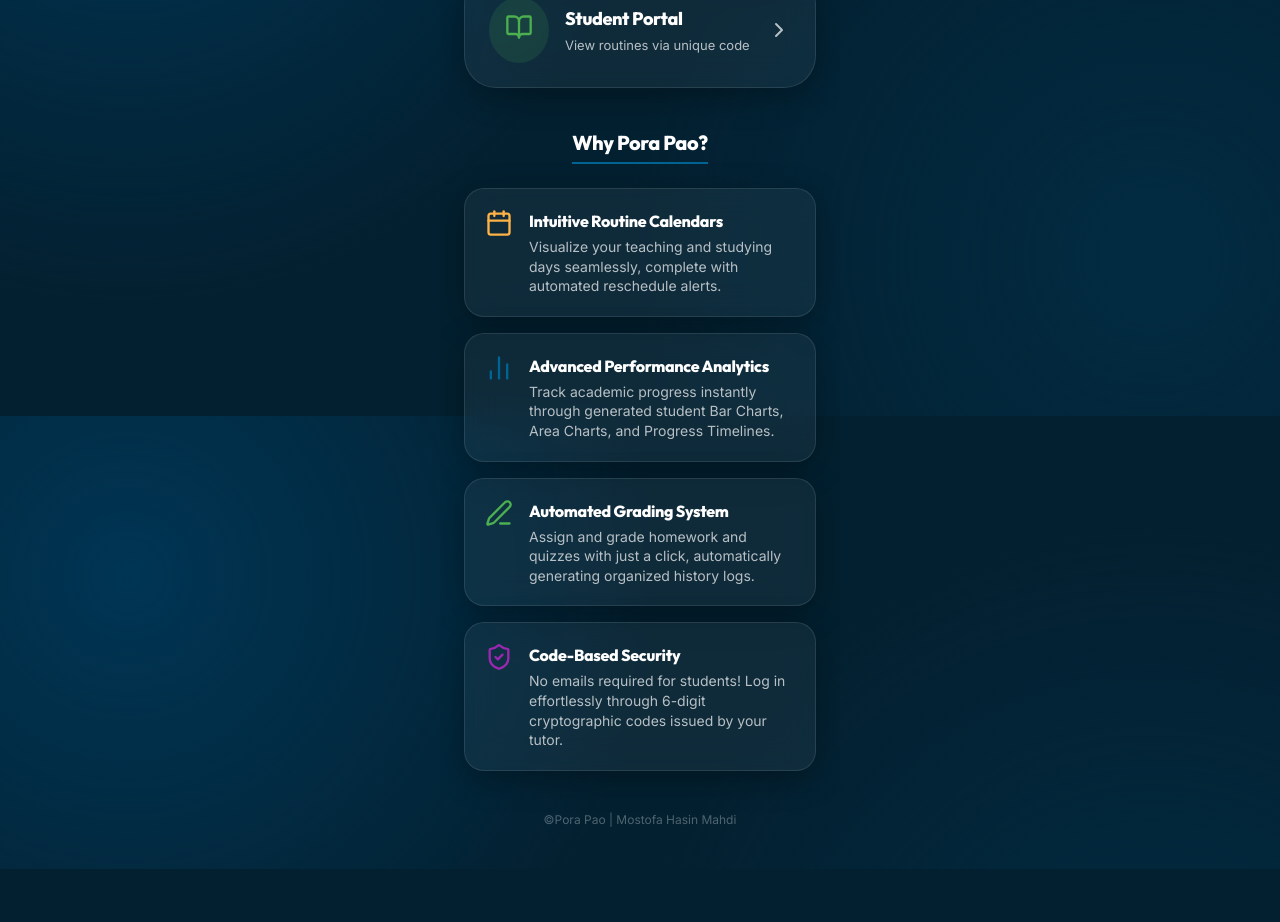
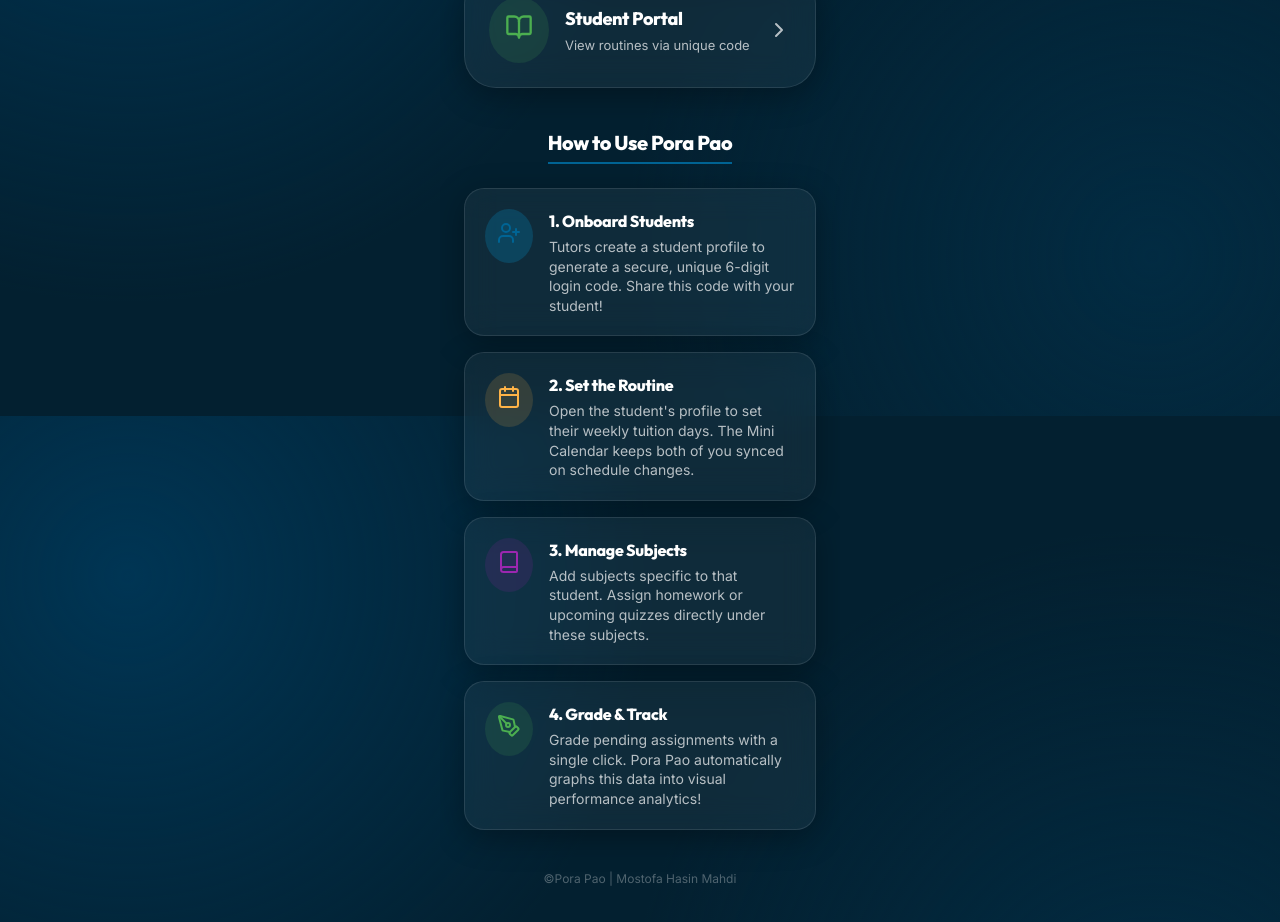
Before and after one commit to Mostofa-Hasin-Mahdi/pora-pao, a React (Vite) app in the folder client/: page / in a window 1280 px wide. Shown: the part 384-1306 px from the top of the page. Before the commit the page ends 1253 px from the top, so only its background shows below. Built offline with nearby package versions, Linux system fonts and the light colour scheme; no server answers.

Commit message:
Landing Page: Added a tutorial on how to use Pora Pao

```diff
--- a/client/src/pages/LandingPage.jsx
+++ b/client/src/pages/LandingPage.jsx
@@ -1,6 +1,6 @@
 import React from 'react';
 import { Link } from 'react-router-dom';
-import { BookOpen, GraduationCap, ChevronRight, BarChart2, Calendar, Edit3, ShieldCheck } from 'lucide-react';
+import { BookOpen, GraduationCap, ChevronRight, Calendar, Book, PenTool, UserPlus } from 'lucide-react';
 
 export default function LandingPage() {
     return (
@@ -44,41 +44,49 @@
                 </Link>
             </div>
 
-            {/* Features Showcase */}
+            {/* Tutorial Showcase */}
             <div style={{ textAlign: 'center', marginBottom: '24px' }}>
-                <h2 style={{ fontSize: '20px', color: 'white', display: 'inline-block', borderBottom: '2px solid var(--c-accent-1)', paddingBottom: '4px' }}>Why Pora Pao?</h2>
+                <h2 style={{ fontSize: '20px', color: 'white', display: 'inline-block', borderBottom: '2px solid var(--c-accent-1)', paddingBottom: '4px' }}>How to Use Pora Pao</h2>
             </div>
 
             <div style={{ display: 'flex', flexDirection: 'column', gap: '16px' }}>
                 <div className="glass-panel" style={{ padding: '20px', display: 'flex', gap: '16px', alignItems: 'flex-start' }}>
-                    <Calendar size={28} color="#ffb347" style={{ flexShrink: 0 }} />
+                    <div style={{ background: 'rgba(0, 168, 232, 0.2)', padding: '12px', borderRadius: '50%', flexShrink: 0 }}>
+                        <UserPlus size={24} color="var(--c-accent-1)" />
+                    </div>
                     <div>
-                        <h4 style={{ margin: '0 0 4px 0', fontSize: '16px', color: 'white' }}>Intuitive Routine Calendars</h4>
-                        <p style={{ margin: 0, fontSize: '14px', color: 'var(--c-text-secondary)', lineHeight: '1.4' }}>Visualize your teaching and studying days seamlessly, complete with automated reschedule alerts.</p>
+                        <h4 style={{ margin: '0 0 4px 0', fontSize: '16px', color: 'white' }}>1. Onboard Students</h4>
+                        <p style={{ margin: 0, fontSize: '14px', color: 'var(--c-text-secondary)', lineHeight: '1.4' }}>Tutors create a student profile to generate a secure, unique 6-digit login code. Share this code with your student!</p>
                     </div>
                 </div>
 
                 <div className="glass-panel" style={{ padding: '20px', display: 'flex', gap: '16px', alignItems: 'flex-start' }}>
-                    <BarChart2 size={28} color="var(--c-accent-1)" style={{ flexShrink: 0 }} />
+                    <div style={{ background: 'rgba(255, 179, 71, 0.15)', padding: '12px', borderRadius: '50%', flexShrink: 0 }}>
+                        <Calendar size={24} color="#ffb347" />
+                    </div>
                     <div>
-                        <h4 style={{ margin: '0 0 4px 0', fontSize: '16px', color: 'white' }}>Advanced Performance Analytics</h4>
-                        <p style={{ margin: 0, fontSize: '14px', color: 'var(--c-text-secondary)', lineHeight: '1.4' }}>Track academic progress instantly through generated student Bar Charts, Area Charts, and Progress Timelines.</p>
+                        <h4 style={{ margin: '0 0 4px 0', fontSize: '16px', color: 'white' }}>2. Set the Routine</h4>
+                        <p style={{ margin: 0, fontSize: '14px', color: 'var(--c-text-secondary)', lineHeight: '1.4' }}>Open the student's profile to set their weekly tuition days. The Mini Calendar keeps both of you synced on schedule changes.</p>
                     </div>
                 </div>
 
                 <div className="glass-panel" style={{ padding: '20px', display: 'flex', gap: '16px', alignItems: 'flex-start' }}>
-                    <Edit3 size={28} color="#4caf50" style={{ flexShrink: 0 }} />
+                    <div style={{ background: 'rgba(156, 39, 176, 0.15)', padding: '12px', borderRadius: '50%', flexShrink: 0 }}>
+                        <Book size={24} color="#9c27b0" />
+                    </div>
                     <div>
-                        <h4 style={{ margin: '0 0 4px 0', fontSize: '16px', color: 'white' }}>Automated Grading System</h4>
-                        <p style={{ margin: 0, fontSize: '14px', color: 'var(--c-text-secondary)', lineHeight: '1.4' }}>Assign and grade homework and quizzes with just a click, automatically generating organized history logs.</p>
+                        <h4 style={{ margin: '0 0 4px 0', fontSize: '16px', color: 'white' }}>3. Manage Subjects</h4>
+                        <p style={{ margin: 0, fontSize: '14px', color: 'var(--c-text-secondary)', lineHeight: '1.4' }}>Add subjects specific to that student. Assign homework or upcoming quizzes directly under these subjects.</p>
                     </div>
                 </div>
 
                 <div className="glass-panel" style={{ padding: '20px', display: 'flex', gap: '16px', alignItems: 'flex-start' }}>
-                    <ShieldCheck size={28} color="#9c27b0" style={{ flexShrink: 0 }} />
+                    <div style={{ background: 'rgba(76, 175, 80, 0.15)', padding: '12px', borderRadius: '50%', flexShrink: 0 }}>
+                        <PenTool size={24} color="#4caf50" />
+                    </div>
                     <div>
-                        <h4 style={{ margin: '0 0 4px 0', fontSize: '16px', color: 'white' }}>Code-Based Security</h4>
-                        <p style={{ margin: 0, fontSize: '14px', color: 'var(--c-text-secondary)', lineHeight: '1.4' }}>No emails required for students! Log in effortlessly through 6-digit cryptographic codes issued by your tutor.</p>
+                        <h4 style={{ margin: '0 0 4px 0', fontSize: '16px', color: 'white' }}>4. Grade & Track</h4>
+                        <p style={{ margin: 0, fontSize: '14px', color: 'var(--c-text-secondary)', lineHeight: '1.4' }}>Grade pending assignments with a single click. Pora Pao automatically graphs this data into visual performance analytics!</p>
                     </div>
                 </div>
             </div>
```
